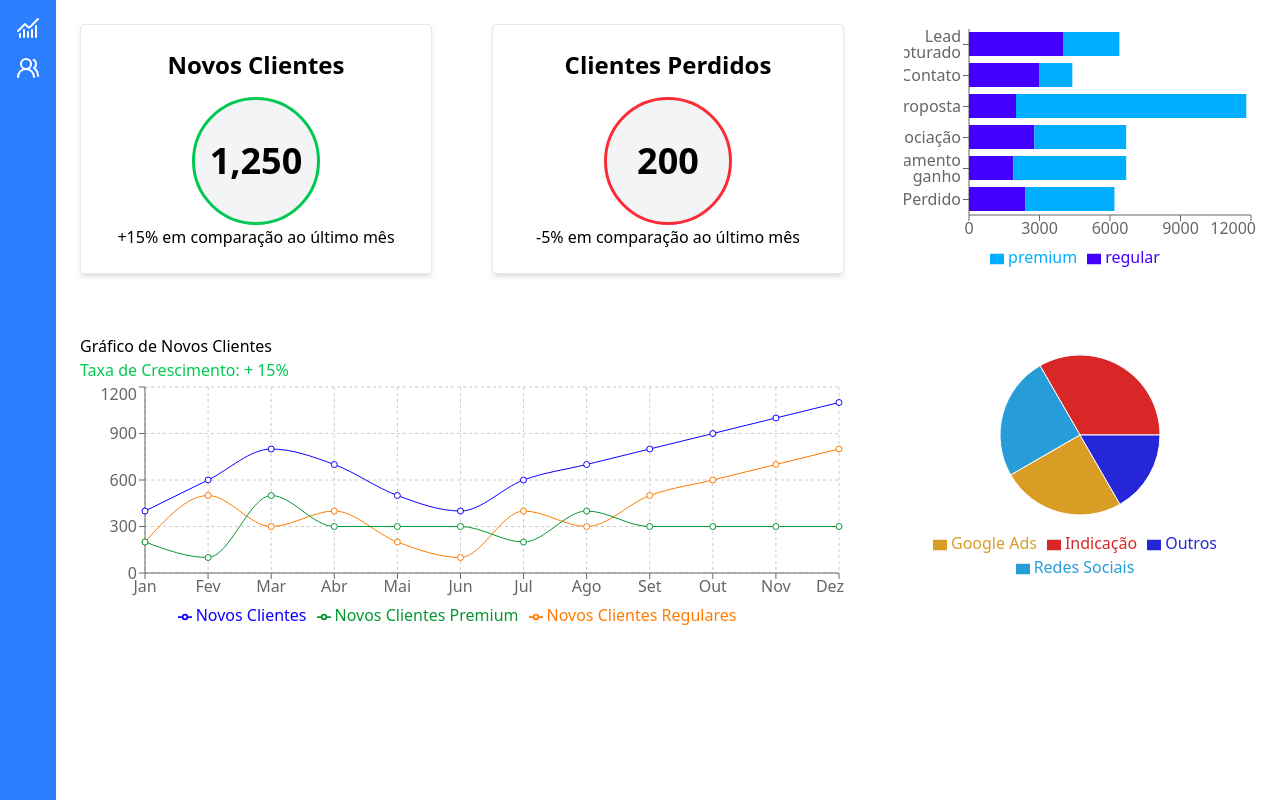
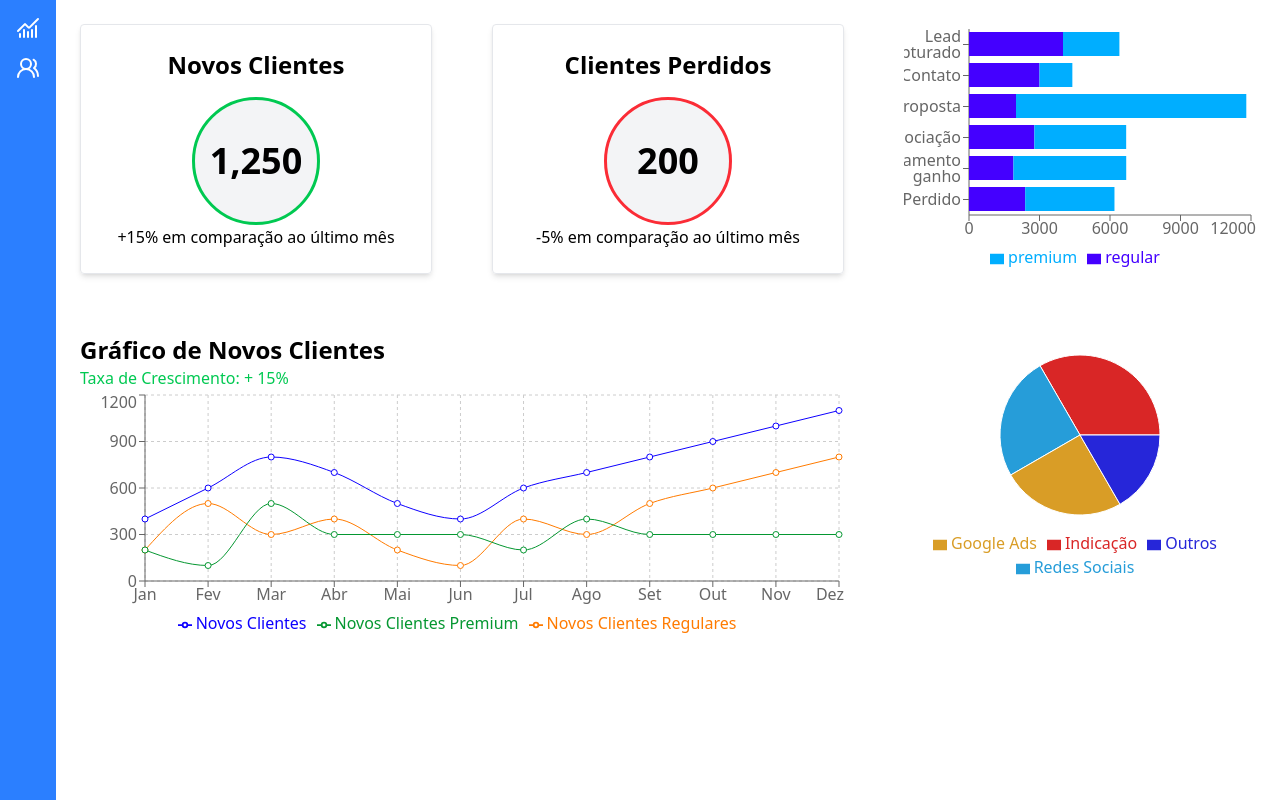
Before and after one commit to guilhermegodoydev/crm, a React (Vite) app in the folder client/: page / in a window 1280 px wide. Built offline with nearby package versions, Linux system fonts and the light colour scheme.

Commit message:
Adicionando estilo para titulos

```diff
--- a/client/src/index.css
+++ b/client/src/index.css
@@ -1 +1,13 @@
 @import "tailwindcss";
+
+@layer base {
+    h1,h2,h3,h4,h5,h6 {
+        @apply text-2xl font-semibold;
+    }
+}
+
+@layer components {
+    .container-grafico {
+        @apply text-center;
+    }
+}
```
